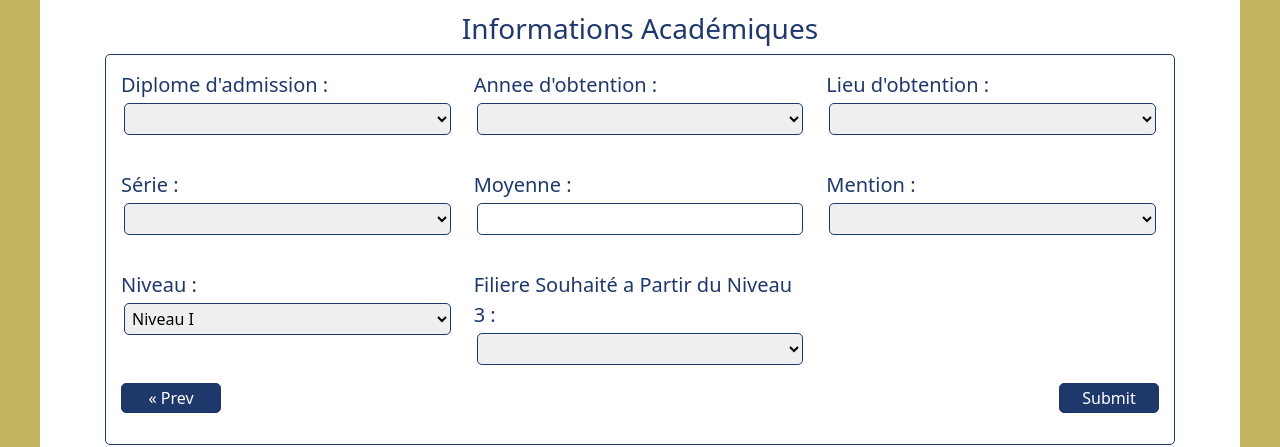
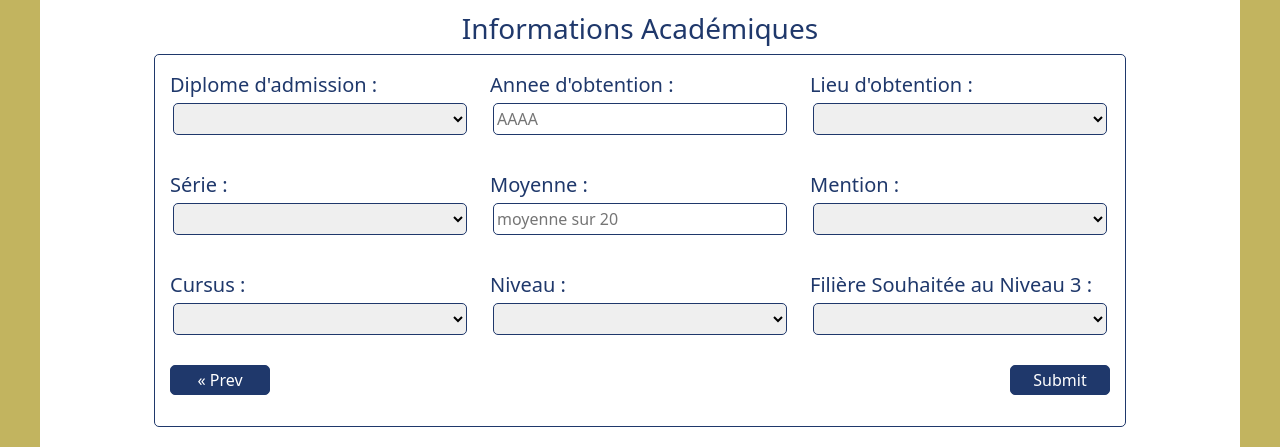
Before and after one commit to abk2035/inscript-enspd, a React (Create React App) app: page / in a window 1280 px wide. Shown: the part 263-710 px from the top of the page. Built offline with nearby package versions, Linux system fonts and the light colour scheme; no server answers.

Commit message:
add service and cursus select field

```diff
--- a/src/App.js
+++ b/src/App.js
@@ -1,10 +1,36 @@
 
+import { useEffect, useState } from 'react';
 import Routes from './components/Routes';
+import { DBContext } from './components/Routes/Context';
+
+function App() {
+  const [DBData,setDBData]=useState({});
+  const URL = 'http://localhost:80/enspd-inscript-api/';
 
 
-function App() {
+  useEffect(()=>{
+    const fetchData = async ()=>{
+      await fetch( URL+'?route=data',
+      {
+          method : 'GET',
+          headers:{
+              'Accept': 'application/json',
+              'Content-Type': 'application/json'
+              }
+      }).then((res)=> res.json())
+        .then((res)=>{
+        console.log(res);
+        setDBData(res); })
+        .catch((err)=> console.log('erreur '+ err))
+    }
+
+    fetchData();
+  },[]);
+
   return (
-    <Routes />
+    <DBContext.Provider value={ DBData }>
+      <Routes />
+    </DBContext.Provider>
   );
 }
 
--- /dev/null
+++ b/src/components/Routes/Context.js
@@ -0,0 +1,3 @@
+import { createContext } from "react";
+
+export const DBContext = createContext({});
--- a/src/components/Routes/index.js
+++ b/src/components/Routes/index.js
@@ -5,6 +5,7 @@ import Home from '../../pages/Home/Home';
 import Footer from '../Footer';
 
 const index = () => {
+
   return (
       <Router>
           <Header/>
--- a/src/components/Wizard/Wizard.css
+++ b/src/components/Wizard/Wizard.css
@@ -65,6 +65,7 @@ form  button{
 .page-container1 >div {
     display: flex;
     flex-direction: column;
+    min-width: 300px;
 }
 
 .page-container1 label{
--- a/src/components/Wizard/WizardPage1.js
+++ b/src/components/Wizard/WizardPage1.js
@@ -1,11 +1,12 @@
-import React from 'react';
+import React, { useContext } from 'react';
 import { Field } from 'react-final-form';
 import Wizard from './Wizard';
+import { DBContext }from'../Routes/Context';
 
 export const required = value => {
-                                    if(!value) return 'veuillez remplire ce champ'
-                                    else return undefined ;
-                                    };
+                         if(!value) return 'veuillez remplire ce champ'
+                         else return undefined ;
+                     };
 
  export const Error = ({ name }) => (
       <Field
@@ -16,8 +17,17 @@ export const required = value => {
       }
     />
   )
+  const region = [{"AD ":"Adamaoua"},{"CE ":"Centre"}];
+
+  export const Option = (array)=>{
+    return array.map((value,key)=>{
+       const entries = Object.entries(value)
+       return( <option key={key} value={entries[0][1]}>{entries[0][1]}</option>)
+    });
+  }
 
 const WizardPage1 = () => {
+  // const regionc = useContext(DBContext);
   return (
     <Wizard.Page>
         <div className='page-container1'>
@@ -49,7 +59,7 @@ const WizardPage1 = () => {
                     name='dateNaiss'
                     component='input'
                     type='date'
-                    placeholder='jj/MM/AA'
+                    placeholder=' jj/MM/AA'
                     validate={ required }
                 />
                 <Error name='dateNaiss' />
@@ -111,7 +121,7 @@ const WizardPage1 = () => {
             </div>
             <div>
                 <label>Pays de Nationalité :</label>
-                <Field name="nationalite" component='select' validate={ required }>
+                <Field name="nationalite" component='select' validate={ required } >
                     <option />
                     <option value="#ff0000">❤️ Red</option>
                     <option value="#00ff00">💚 Green</option>
@@ -123,7 +133,7 @@ const WizardPage1 = () => {
                 <label>Région :</label>
                 <Field name="region" component="select" validate={ required }>
                     <option />
-                    <option value="#ff0000">❤️ Red</option>
+                    { Option(region)  }
                     <option value="#00ff00">💚 Green</option>
                     <option value="#0000ff">💙 Blue</option>
                 </Field>
@@ -156,6 +166,7 @@ const WizardPage1 = () => {
                 </div>
                 <Error name="handicape" />
             </div>
+            <div>{ console.log()}</div>
        </div>
     </Wizard.Page>
   )
--- a/src/components/Wizard/WizardPage2.js
+++ b/src/components/Wizard/WizardPage2.js
@@ -1,4 +1,4 @@
-import React from 'react';
+import React, { useState } from 'react';
 import { Field } from 'react-final-form';
 import Wizard from './Wizard';
 import { Error,required } from './WizardPage1';
@@ -6,6 +6,15 @@ import { Error,required } from './WizardPage1';
 
 
 const WizardPage2= () => {
+  const [nomMere,setNomMere] = useState(false);
+
+  const requiredMere = value => {
+    if(value) setNomMere(true);
+    else return undefined ;
+  };
+
+
+
   return (
     <Wizard.Page>
        <div className='page-container2'>
@@ -38,20 +47,19 @@ const WizardPage2= () => {
             component="input"
             type="text"
             placeholder="nom de la mère"
-            validate={ required }
+            validate={ requiredMere }
           />
-          <Error name="nomMere" />
         </div>
         <div>
           <label>Profession de la mère :</label>
           <Field
-            name="profMere"
+            name={"profMere"}
             component="input"
             type="text"
             placeholder="Profession de la mère"
             validate={ required }
           />
-          <Error name="profMere" />
+          {nomMere&&(<Error name="profMere" />)}
         </div>
         <div>
           <label>Adresse des Parents ou du Tuteur :</label>
--- a/src/components/Wizard/WizardPage3.js
+++ b/src/components/Wizard/WizardPage3.js
@@ -6,6 +6,14 @@ import { required ,Error } from './WizardPage1';
 
 const WizardPage3= () => {
      const [niveau,setNiveau] = useState('L1');
+      const requiredLevel = value => {
+        if(!value) return 'veuillez remplire ce champ'
+        else {
+          if(value === 'L3') setNiveau('L3');
+          if(value === 'L1') setNiveau('L1');
+          return undefined ;
+        };
+      }
 
   return (
     <Wizard.Page>
@@ -22,12 +30,15 @@ const WizardPage3= () => {
         </div>
         <div>
           <label>Annee d'obtention :</label>
-          <Field name="annee" component="select" validate={ required }>
-                    <option />
-                    <option value="#ff0000">❤️ Redasdsadasdas</option>
-                    <option value="#00ff00">💚 Green</option>
-                    <option value="#0000ff">💙 Blue</option>
-          </Field>
+          <Field
+                   name='annee'
+                   component='input'
+                   type='number'
+                   placeholder='AAAA'
+                   max='2017'
+                   min='2000'
+                   validate={ required }
+                />
           <Error name="annee" />
         </div>
         <div>
@@ -56,7 +67,10 @@ const WizardPage3= () => {
                    name='moyenne'
                    component='input'
                    type='number'
-                   placeholder=''
+                   placeholder='moyenne sur 20'
+                   max='20'
+                   min='10'
+                   step='0.5'
                    validate={ required}
                 />
             <Error name='moyenne' />
@@ -72,16 +86,28 @@ const WizardPage3= () => {
           <Error name="mention" />
         </div>
         <div>
+          <label>Cursus :</label>
+          <Field name="cursus" component="select" validate={ required }>
+                    <option />
+                    <option value="ING">Ingenieur</option>
+                    <option value="SING">Science de l'Ingenieur</option>
+                    <option value="MAPRO">Master Professionnel</option>
+                    <option value="M2R">Master Recherche</option>
+          </Field>
+          <Error name="cursus" />
+        </div>
+        <div>
           <label>Niveau :</label>
-          <Field name="niveau" component="select" validate={ required } >
+          <Field name="niveau" component="select" validate={ requiredLevel } >
+                    <option />
                     <option default value="L1"> Niveau I</option>
                     <option value="L3">Niveau III</option>
           </Field>
           <Error name="niveau" />
         </div>
         <div>
-          { niveau === 'L3' && (<label> Filiere :</label>) }
-          { niveau === 'L1' && (<label> Filiere Souhaité a Partir du Niveau 3 :</label>) }
+          { niveau === 'L3' && (<label> Filière :</label>) }
+          { niveau === 'L1' && (<label> Filière Souhaitée au Niveau 3 :</label>) }
           <Field name="filiere" component="select" validate={ required } >
                     <option />
                     <option value="#ff0000">❤️ Redasdsadasdas</option>
--- a/src/components/Wizard/index.js
+++ b/src/components/Wizard/index.js
@@ -4,15 +4,20 @@ import WizardPage2 from './WizardPage2';
 import WizardPage3 from './WizardPage3';
 import Wizard from './Wizard';
 import'./Wizard.css';
+import { register } from '../../services/services';
 
 const sleep = ms => new Promise(resolve => setTimeout(resolve, ms))
 
-const onSubmit = async values => {
-  await sleep(300)
-  window.alert(JSON.stringify(values, 0, 2))
-}
 
-const index = () => {
+const index = ({ click }) => {
+
+  const onSubmit = async values => {
+        await sleep(300)
+        window.alert(JSON.stringify(values, 0, 2))
+        const data = register(values);
+         click();
+      }
+
   return (
     <Wizard
         initialValues={{ employed: true, stooge: 'larry' }}
--- a/src/pages/Home/Home.js
+++ b/src/pages/Home/Home.js
@@ -45,9 +45,9 @@ const Home = () => {
 
   const handleStep = (stage) => {
     switch (stage) {
-      case 'step1' : return (<Step1/> )
+      case 'step1' : return (<Step1 click={()=>setStep('wizard')}/> )
       break ;
-      case 'wizard' : return ( <Wizard /> )
+      case 'wizard' : return ( <Wizard click={()=>setStep('download')}/> )
       break ;
       case 'download' : return (<DownloadStep />)
       break;
--- /dev/null
+++ b/src/services/services.js
@@ -0,0 +1,18 @@
+
+ export const register = async (data)=>{
+  try{
+     const response = await fetch(process.env.REACT_APP_API_URL,
+                              {
+                                method : 'POST',
+                                headers:{
+                                        'Accept': 'application/json',
+                                        'Content-Type': 'application/json'
+                                        },
+                                body: JSON.stringify(data)
+                              })
+          return (response.json()) ;
+    }catch(err){
+      console.log(err);
+    }
+
+}
```
Also changed, not shown: 1 other file (tests, documents, lock files or other folders). Lines whose indentation alone changed are shown as unchanged.
